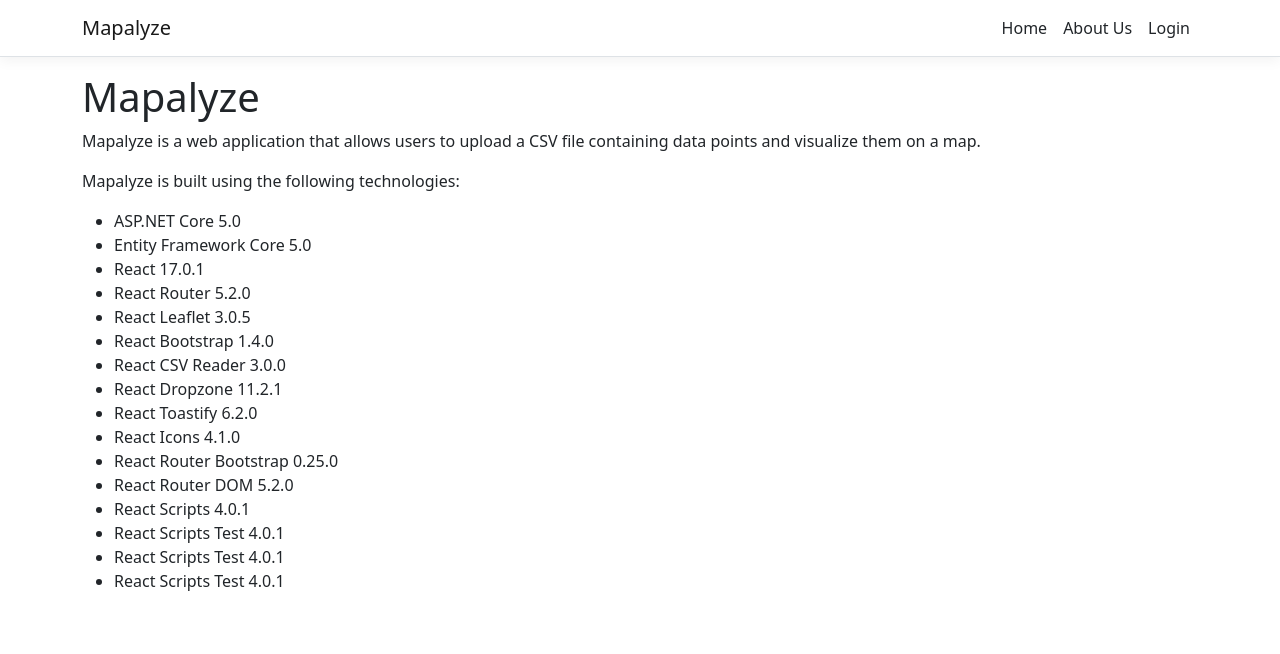
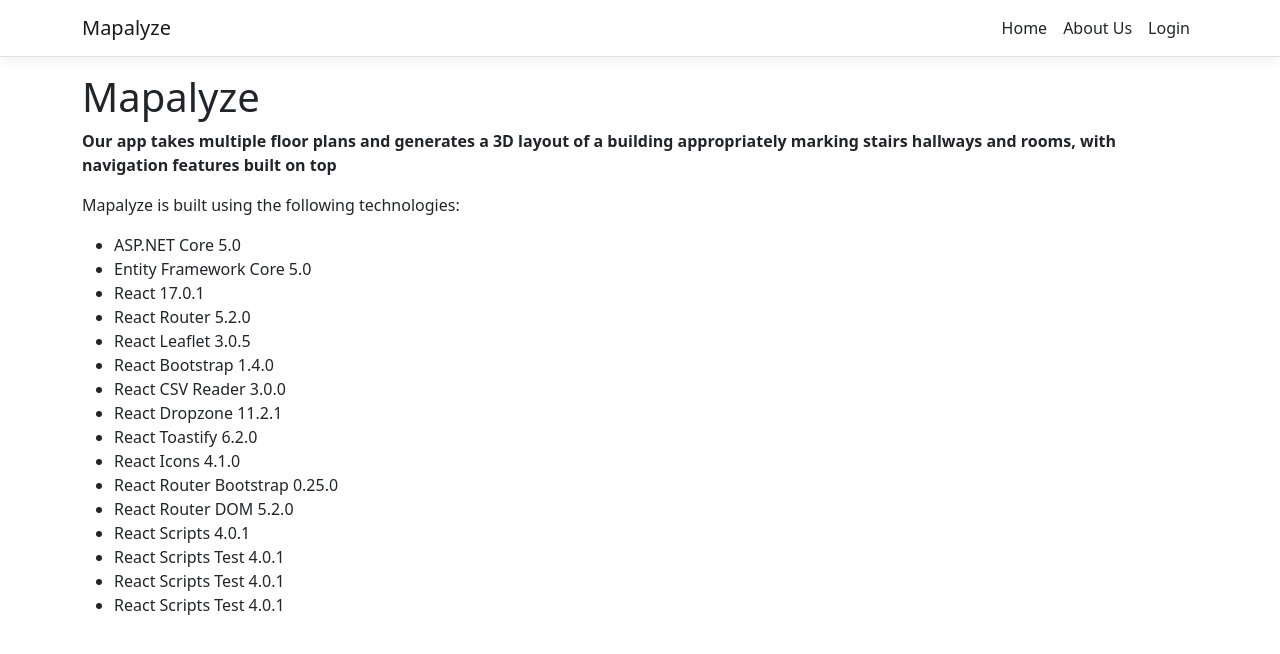
Before and after one commit to Ehtishammushtaq/EECS581-Capstone, a React (Create React App) app in the folder Mapalyze/Mapalyze/ClientApp/: page / in a window 1280 px wide. Shown: the top 654 px of the page. Built offline with nearby package versions, Linux system fonts and the light colour scheme.

Commit message:
Update Home.js

```diff
--- a/Mapalyze/Mapalyze/ClientApp/src/components/Home.js
+++ b/Mapalyze/Mapalyze/ClientApp/src/components/Home.js
@@ -7,7 +7,9 @@
     return (
       <div>
         <h1>Mapalyze</h1>
-        <p>Mapalyze is a web application that allows users to upload a CSV file containing data points and visualize them on a map.</p>
+        <strong>
+        <p>Our app takes multiple floor plans and generates a 3D layout of a building appropriately marking stairs hallways and rooms, with navigation features built on top</p>
+        </strong>
         <p>Mapalyze is built using the following technologies:</p>
         <ul>
           <li>ASP.NET Core 5.0</li>
```
